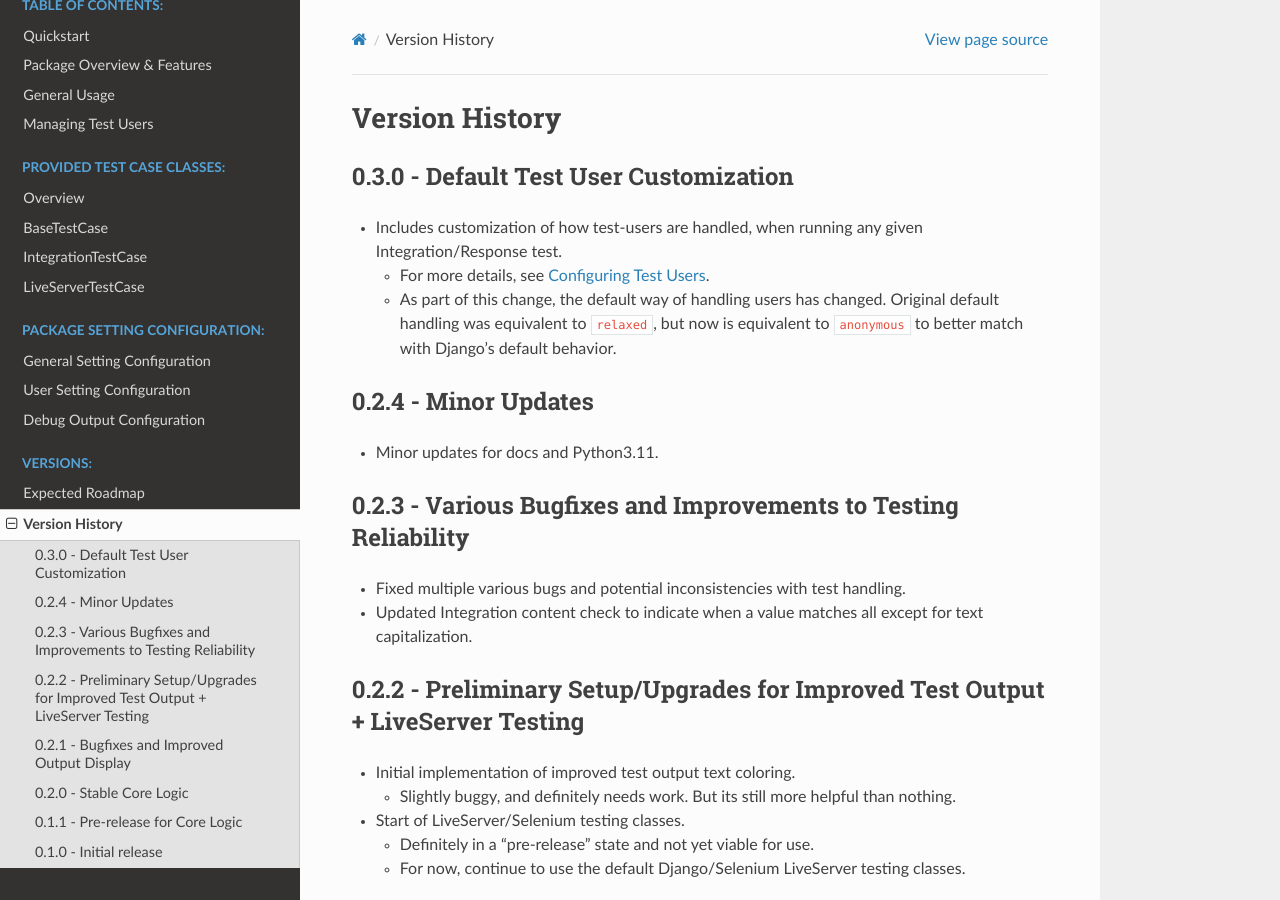
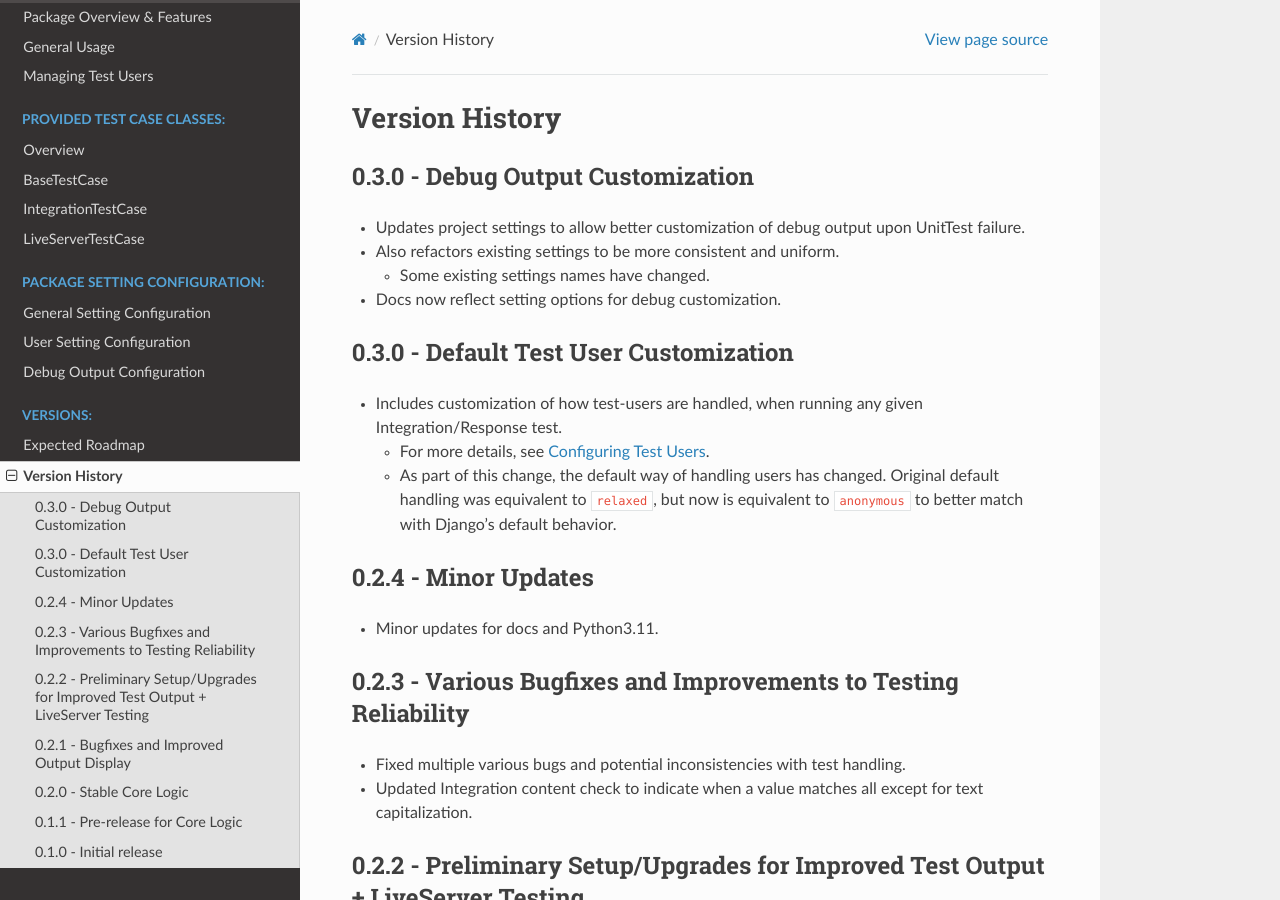
Before and after one commit to brodriguez8774/django-expanded-test-cases, a Sphinx documentation site: the page built from docs/source/version_history.rst, in a window 1280 px wide and 900 px high. Built offline with Sphinx 7.4.7 and the Read the Docs theme 2.0.0, drawn with Linux system fonts in a browser that asks for light colours.

Commit message:
Update project version

```diff
--- a/docs/source/conf.py
+++ b/docs/source/conf.py
@@ -25,7 +25,7 @@ copyright = '2022, Brandon Rodriguez'
 author = 'Brandon Rodriguez'
 
 # The full version, including alpha/beta/rc tags
-release = '0.3.0'
+release = '0.4.0'
 
 
 # -- General configuration ---------------------------------------------------
--- a/docs/source/roadmap.rst
+++ b/docs/source/roadmap.rst
@@ -14,7 +14,7 @@ Below is the minimum viable state for each version release.
 
     * At least some documentation exists for BaseTestCase and IntegrationTestCase.
 
-* v 0.4.x
+* v 0.5.x
 
     * Project is in a viable state to test both basic responses and selenium
       browser responses.
@@ -27,7 +27,7 @@ Below is the minimum viable state for each version release.
       if not complete.
     * At least some documentation exists for LiveServerTestCase.
 
-* v 0.5.x
+* v 0.6.x
 
     * Project is in a viable state to test basic responses, selenium browser
       responses, and CSV file downloads.
--- a/docs/source/version_history.rst
+++ b/docs/source/version_history.rst
@@ -1,5 +1,17 @@
 Version History
 ***************
+
+
+0.3.0 - Debug Output Customization
+==================================
+
+* Updates project settings to allow better customization of debug output upon
+  UnitTest failure.
+* Also refactors existing settings to be more consistent and uniform.
+
+  * Some existing settings names have changed.
+
+* Docs now reflect setting options for debug customization.
 
 
 0.3.0 - Default Test User Customization
--- a/pyproject.toml
+++ b/pyproject.toml
@@ -4,7 +4,7 @@ build-backend = 'setuptools.build_meta:__legacy__'
 
 [project]
 name = "django-expanded-test-cases"
-version = "0.3.0"
+version = "0.4.0"
 description = "Expands the existing Django TestCase class with extra functionality."
 readme = "readme.md"
 authors = [
--- a/setup.cfg
+++ b/setup.cfg
@@ -1,6 +1,6 @@
 [metadata]
 name = django-expanded-test-cases
-version = 0.3.0
+version = 0.4.0
 description = Expands the existing Django TestCase class with extra functionality.
 long_description = file: readme.md
 url = https://github.com/brodriguez8774/django-expanded-test-cases
```
